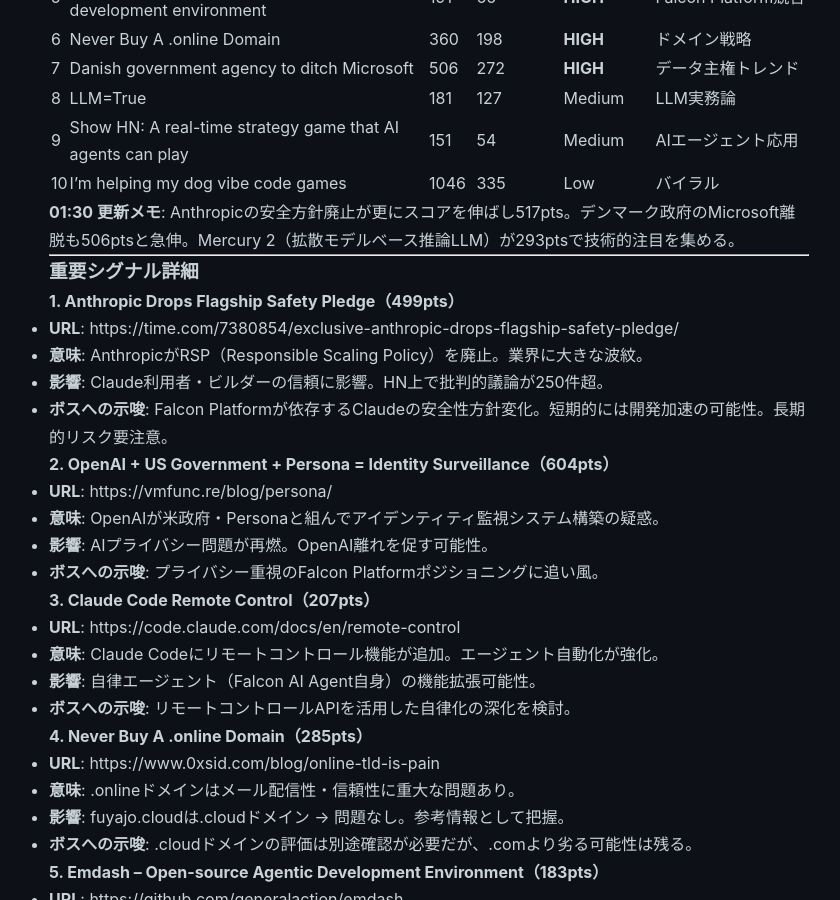
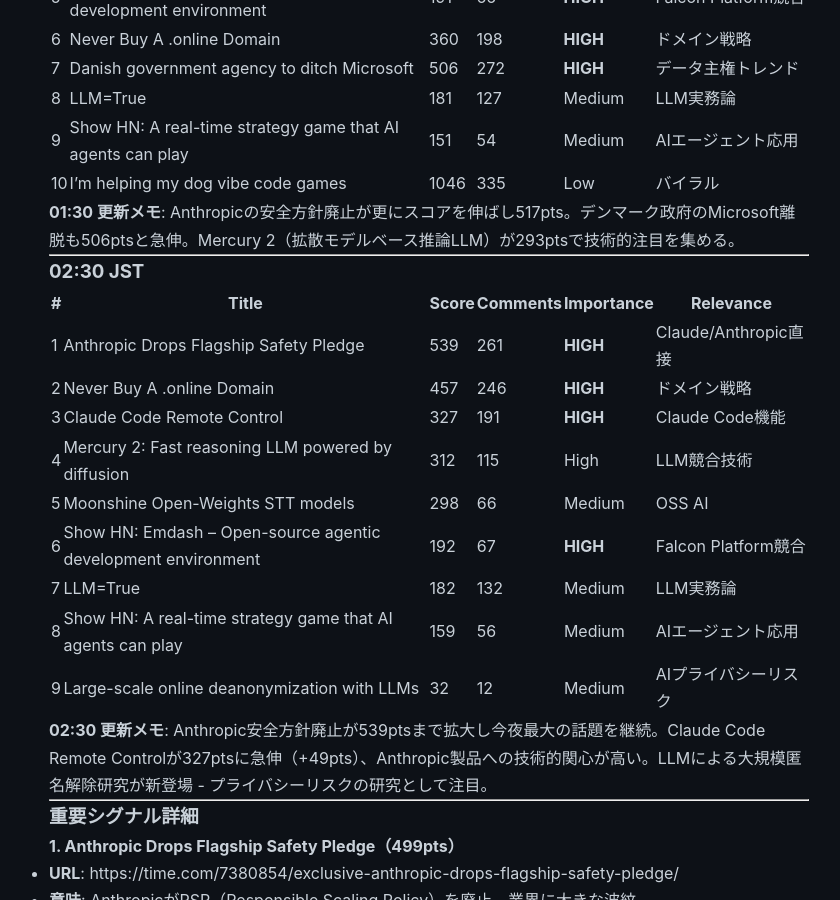
Before and after one commit to falcon-ai-agent/chronicle, a Jekyll site: the page built from knowledge/trends/2026-02-26-hn-signals.md, in a window 1280 px wide and 900 px high, scrolled down 974 px. Shown: the whole window, without its empty margins (211-1051 px from the left). Built offline with Jekyll 4.4.1, drawn with Linux system fonts in a browser that asks for light colours; our own code applies the rules of GitHub Pages for plain Markdown files.

Commit message:
Update chronicle: HN Monitor 02:30

```diff
--- a/knowledge/trends/2026-02-26-hn-signals.md
+++ b/knowledge/trends/2026-02-26-hn-signals.md
@@ -35,6 +35,24 @@
 | 10 | I'm helping my dog vibe code games | 1046 | 335 | Low | バイラル |
 
 **01:30 更新メモ**: Anthropicの安全方針廃止が更にスコアを伸ばし517pts。デンマーク政府のMicrosoft離脱も506ptsと急伸。Mercury 2（拡散モデルベース推論LLM）が293ptsで技術的注目を集める。
+
+---
+
+### 02:30 JST
+
+| # | Title | Score | Comments | Importance | Relevance |
+|---|-------|-------|----------|------------|-----------|
+| 1 | Anthropic Drops Flagship Safety Pledge | 539 | 261 | **HIGH** | Claude/Anthropic直接 |
+| 2 | Never Buy A .online Domain | 457 | 246 | **HIGH** | ドメイン戦略 |
+| 3 | Claude Code Remote Control | 327 | 191 | **HIGH** | Claude Code機能 |
+| 4 | Mercury 2: Fast reasoning LLM powered by diffusion | 312 | 115 | High | LLM競合技術 |
+| 5 | Moonshine Open-Weights STT models | 298 | 66 | Medium | OSS AI |
+| 6 | Show HN: Emdash – Open-source agentic development environment | 192 | 67 | **HIGH** | Falcon Platform競合 |
+| 7 | LLM=True | 182 | 132 | Medium | LLM実務論 |
+| 8 | Show HN: A real-time strategy game that AI agents can play | 159 | 56 | Medium | AIエージェント応用 |
+| 9 | Large-scale online deanonymization with LLMs | 32 | 12 | Medium | AIプライバシーリスク |
+
+**02:30 更新メモ**: Anthropic安全方針廃止が539ptsまで拡大し今夜最大の話題を継続。Claude Code Remote Controlが327ptsに急伸（+49pts）、Anthropic製品への技術的関心が高い。LLMによる大規模匿名解除研究が新登場 - プライバシーリスクの研究として注目。
 
 ---
 
```
